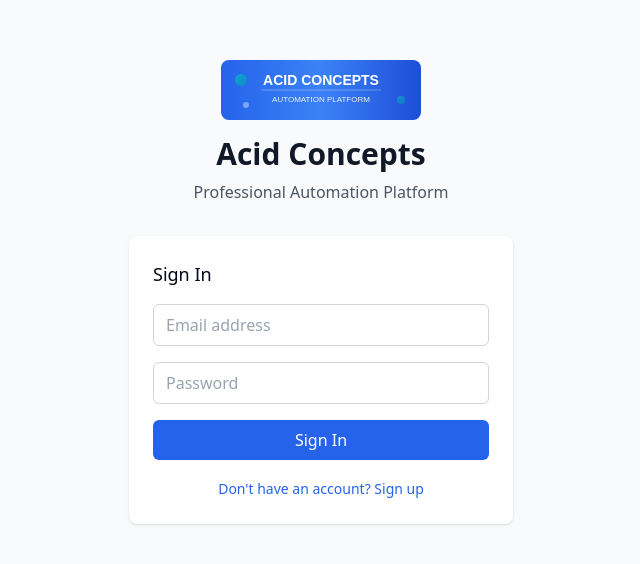
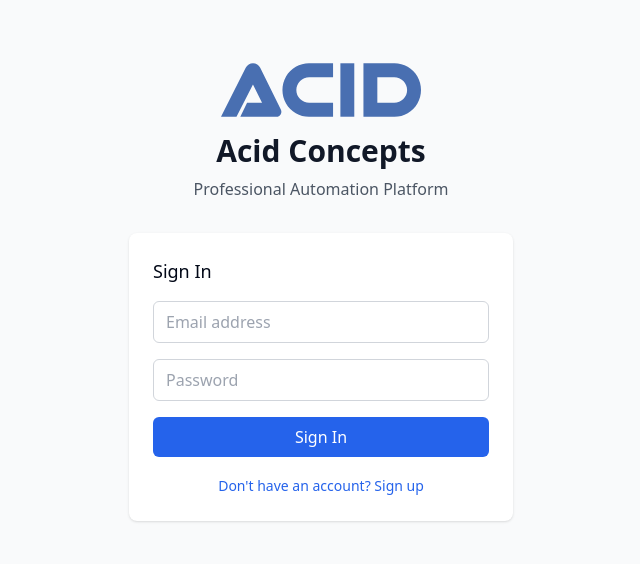
Before and after one commit to acidderek/acid-concepts-automation, a React (Vite) app: page / in a window 1280 px wide. Shown: the part 108-672 px from the top of the page, without its empty margins (319-959 px from the left). Built offline with nearby package versions, Linux system fonts and the light colour scheme.

Commit message:
Add custom ACID logo with complete settings functionality

```diff
--- a/src/App.tsx
+++ b/src/App.tsx
@@ -122,79 +122,27 @@ function App() {
     setMessage(`Bucket "${bucketToDelete}" deleted successfully! (Demo mode)`);
   };
 
-  // SVG Logo Component
+  // Your Custom ACID Logo Component
   const LogoComponent = ({ size = "large" }) => {
-    const dimensions = size === "large" ? { width: 200, height: 60 } : { width: 120, height: 36 };
+    const dimensions = size === "large" ? { width: 200, height: 54 } : { width: 120, height: 32 };
 
     return (
       <svg
         width={dimensions.width}
         height={dimensions.height}
-        viewBox="0 0 200 60"
+        viewBox="0 0 755.97 201.99"
         xmlns="http://www.w3.org/2000/svg"
         className={size === "large" ? "mx-auto" : ""}
       >
         <defs>
-          <linearGradient id="logoGradient" x1="0%" y1="0%" x2="100%" y2="0%">
-            <stop offset="0%" stopColor="#2563eb" />
-            <stop offset="50%" stopColor="#3b82f6" />
-            <stop offset="100%" stopColor="#1d4ed8" />
-          </linearGradient>
-          <linearGradient id="accentGradient" x1="0%" y1="0%" x2="100%" y2="100%">
-            <stop offset="0%" stopColor="#06b6d4" />
-            <stop offset="100%" stopColor="#0891b2" />
-          </linearGradient>
+          <style>
+            {`.cls-1 { fill: #496fb1; }`}
+          </style>
         </defs>
-
-        {/* Background rounded rectangle */}
-        <rect
-          width="200"
-          height="60"
-          rx="8"
-          fill="url(#logoGradient)"
-        />
-
-        {/* Decorative circles */}
-        <circle cx="20" cy="20" r="6" fill="url(#accentGradient)" opacity="0.8" />
-        <circle cx="180" cy="40" r="4" fill="url(#accentGradient)" opacity="0.6" />
-        <circle cx="25" cy="45" r="3" fill="white" opacity="0.4" />
-
-        {/* Main text */}
-        <text
-          x="100"
-          y="25"
-          fontFamily="Arial, sans-serif"
-          fontSize="14"
-          fontWeight="bold"
-          textAnchor="middle"
-          fill="white"
-        >
-          ACID CONCEPTS
-        </text>
-
-        {/* Subtitle */}
-        <text
-          x="100"
-          y="42"
-          fontFamily="Arial, sans-serif"
-          fontSize="8"
-          textAnchor="middle"
-          fill="white"
-          opacity="0.9"
-        >
-          AUTOMATION PLATFORM
-        </text>
-
-        {/* Decorative line */}
-        <line
-          x1="40"
-          y1="30"
-          x2="160"
-          y2="30"
-          stroke="white"
-          strokeWidth="1"
-          opacity="0.3"
-        />
+        <path className="cls-1" d="M209.46,201.99H72.98l25.61-52.52h56.56l-34.34-69.25-62.23,121.77H0L93.39,17.03c2.6-5.09,6.54-9.38,11.4-12.41C109.64,1.6,115.24,0,120.95,0s11.31,1.6,16.16,4.62c4.82,2.98,8.68,7.29,11.11,12.41l77.91,157.84c1.52,2.85,2.25,6.05,2.09,9.28-.15,3.23-1.18,6.35-2.96,9.04-1.59,2.76-3.9,5.04-6.68,6.59-2.78,1.55-5.93,2.32-9.12,2.22Z"/>
+        <path className="cls-1" d="M333.25,52.52c-12.86,0-25.19,5.11-34.28,14.2-9.09,9.09-14.2,21.42-14.2,34.28s5.11,25.19,14.2,34.28,21.42,14.2,34.28,14.2h90.32v52.52h-90.32c-17.79.13-35.29-4.55-50.64-13.56-15.27-8.83-27.96-21.52-36.79-36.79-8.89-15.4-13.56-32.86-13.56-50.64s4.68-35.24,13.56-50.64c8.83-15.27,21.52-27.96,36.79-36.79C297.96,4.56,315.45-.13,333.25,0h90.32v52.52h-90.32Z"/>
+        <path className="cls-1" d="M503.78,201.99h-52.52V0h52.52v201.98Z"/>
+        <path className="cls-1" d="M654.98,0c17.79-.13,35.29,4.55,50.64,13.56,15.27,8.83,27.96,21.52,36.79,36.79,8.88,15.4,13.56,32.86,13.56,50.64s-4.68,35.24-13.56,50.64c-8.83,15.27-21.52,27.96-36.79,36.79-15.35,9.01-32.85,13.7-50.64,13.56h-116.57V0h116.57ZM654.98,149.47c12.86,0,25.19-5.11,34.28-14.2s14.2-21.42,14.2-34.28-5.11-25.19-14.2-34.28c-9.09-9.09-21.42-14.2-34.28-14.2h-64.06v96.95h64.06Z"/>
       </svg>
     );
   };
```
